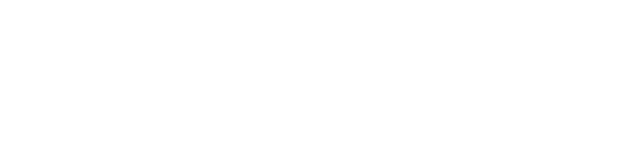
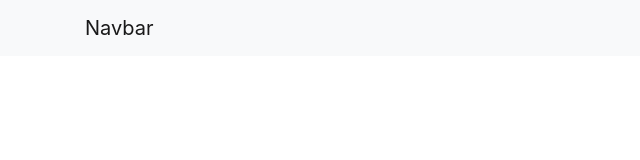
Before and after one commit to ayoub-bani/login-page, a plain HTML site: page index.html in a window 1280 px wide. Shown: the full height of the page, 0-640 px from the left. Drawn offline with nearby package versions, Linux system fonts and the light colour scheme.

Commit message:
added source folder & general fonts

```diff
--- a/index.html
+++ b/index.html
@@ -15,6 +15,17 @@
     </head>
 
     <body>
+        <!-- Navbar start -->
+        <nav class="navbar navbar-light bg-light">
+            <div class="container">
+                <div class="col">
+                    <div class="row">
+                        <a class="navbar-brand" href="#">Navbar</a>
+                    </div>
+                </div>
+            </div>
+        </nav>
+        <!-- Navbar end -->
 
 
 
--- a/style.css
+++ b/style.css
@@ -0,0 +1,6 @@
+/* Fonts TTCommons */
+@font-face {
+    font-family: 'TTCommons';
+    src: url('./src/fonts/TTCommons-Medium.ttf') format('ttf'), /* Super Modern Browsers */
+
+  }
```
Also changed, not shown: src/fonts/TTCommons-Medium.ttf (added).
